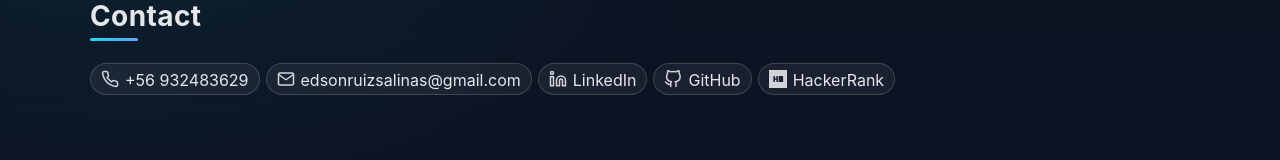
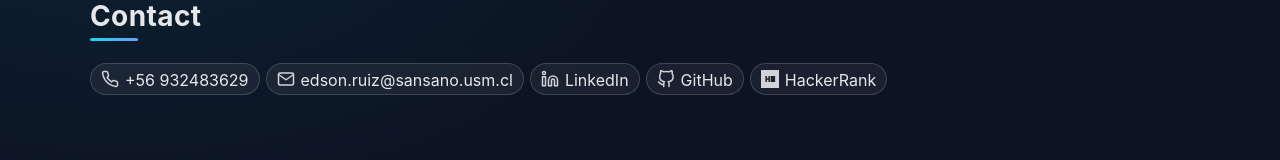
Before and after one commit to xedsonruizx/portafolio, a React (Create React App) app: page / in a window 1280 px wide. Shown: the part 3293-3453 px from the top of the page. Built offline with nearby package versions, Linux system fonts and the light colour scheme.

Commit message:
Cambio nombre app y cambio correo contacto

```diff
--- a/public/index.html
+++ b/public/index.html
@@ -24,7 +24,7 @@
       work correctly both with client-side routing and a non-root public URL.
       Learn how to configure a non-root public URL by running `npm run build`.
     -->
-    <title>React App</title>
+    <title>Edson Ruiz</title>
   </head>
   <body>
     <noscript>You need to enable JavaScript to run this app.</noscript>
--- a/src/data/profile.js
+++ b/src/data/profile.js
@@ -2,7 +2,7 @@ export const profile = {
   name: 'Edson Ruiz Salinas',
   contact: {
     phone: '+56 932483629',
-    email: 'edsonruizsalinas@gmail.com',
+    email: 'edson.ruiz@sansano.usm.cl',
     linkedin: 'https://www.linkedin.com/in/edson-ruiz-salinas',
     github: 'https://github.com/xedsonruizx',
     hackerrank: 'https://www.hackerrank.com/profile/edsonruizsalinas'
```
